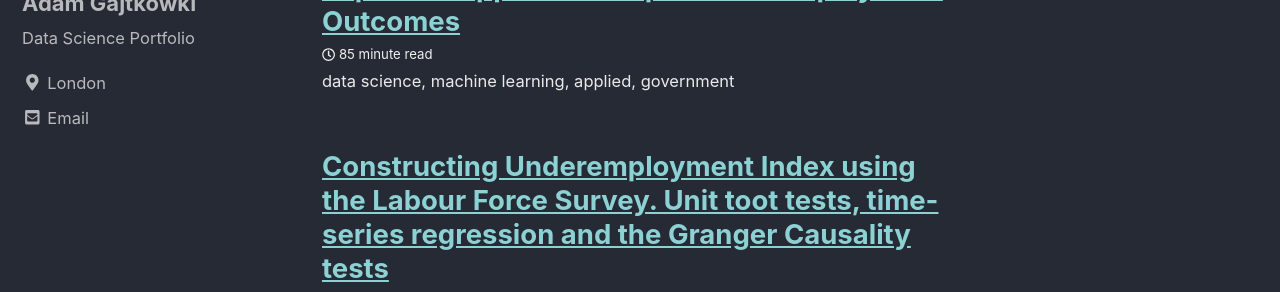
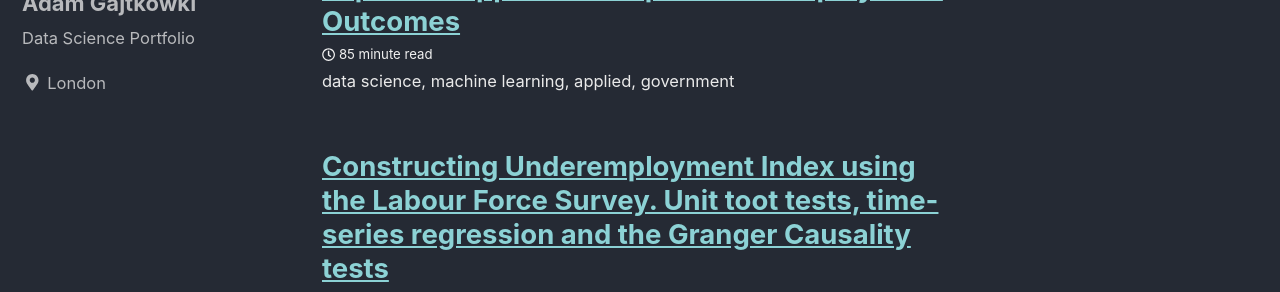
Before and after one commit to AGajtkowski/AGajtkowski.github.io, a Jekyll site: the page built from index.html, in a window 1280 px wide. Shown: the part 224-516 px from the top of the page. Built offline with Jekyll 4.4.1, drawn with Linux system fonts in a browser that asks for light colours; cached includes are drawn as plain includes; nearby versions of some CDN libraries; the list of posts is cut into pages by our own code.

```diff
--- a/_config.yml
+++ b/_config.yml
@@ -106,7 +106,7 @@ author:
   bio              : "Data Science Portfolio"
   location         : "London"
   website          : "https://medium.com/@adam.gajtkowski"
-  email            : "adam.gajtkowski@icloud.com"
+#  email            : "adam.gajtkowski@icloud.com"
   links:
     - label: "Email"
       icon: "adam.gajtkowski@icloud.com"
```
